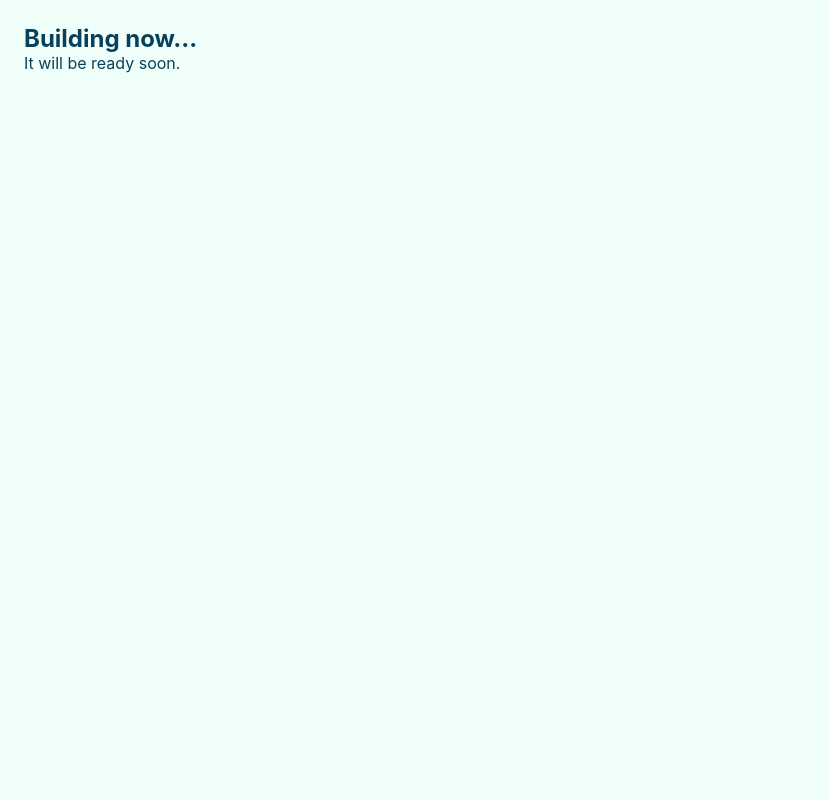
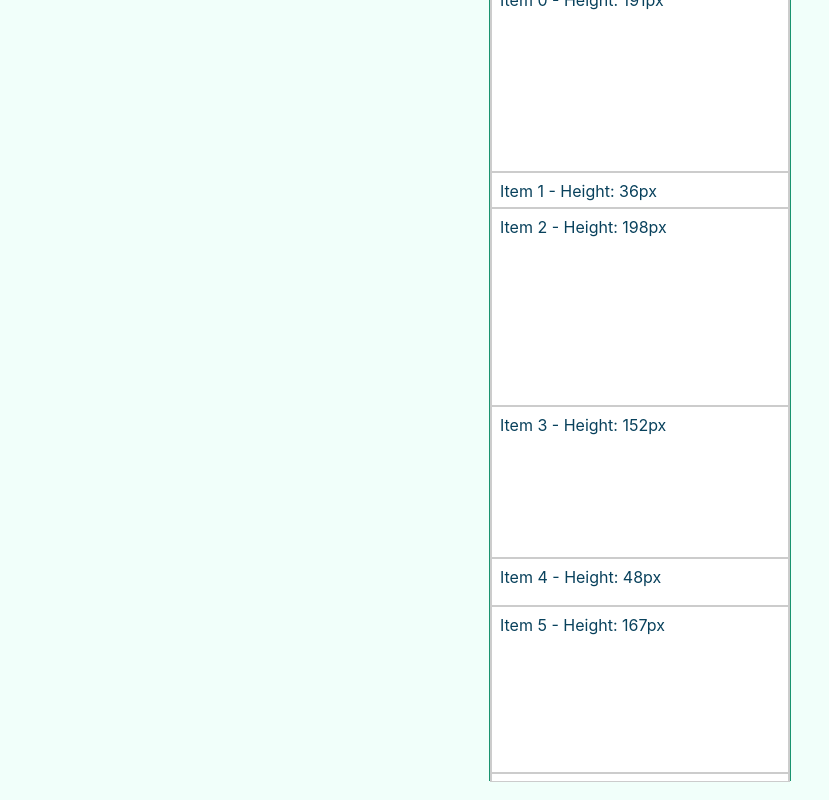
Before and after one commit to d1zzzzy/fansheng, a Next.js app: page /infinite-scroll in a window 1280 px wide. Before the commit this address had no page. Shown: the whole page, without its empty margins (0-829 px from the left). Built offline with nearby package versions, Linux system fonts and the light colour scheme.

Commit message:
fix: 删除无用变量添加 lodash 及其类型定义，新增无限滚动内容

```diff
--- /dev/null
+++ b/app/infinite-scroll/VirtualScroll.tsx
@@ -0,0 +1,186 @@
+import { useCallback, useEffect, useRef, useState } from "react";
+
+import debounce from "lodash/debounce";
+
+interface VirtualScrollProps {
+  data: {
+    id: number;
+    text: string;
+    height: number;
+  }[],
+  bufferSize?: number;
+  containerHeight: number;
+}
+
+export default function VirtualScroll ({
+  data,
+  bufferSize = 5,
+  containerHeight,
+}: VirtualScrollProps) {
+  const initialItemsToShow = Math.ceil(containerHeight / 50) + bufferSize * 2;
+  const [visibleStart, setVisibleStart] = useState(0);
+  const [visibleEnd, setVisibleEnd] = useState(() =>
+    Math.min(data.length, initialItemsToShow)
+  );
+  const [totalHeight, setTotalHeight] = useState(0);
+
+  const heights = useRef<number[]>([]);
+  const positions = useRef<number[]>([]);
+  const containerRef = useRef<HTMLDivElement>(null);
+  const isFirstRender = useRef(true);
+
+  // 初始化位置数组和高度，使用数据中的预设高度
+  useEffect(() => {
+    if (!data.length) return;
+
+    // 使用数据中的高度初始化
+    heights.current = data.map(item => item.height);
+    positions.current = new Array(data.length).fill(0);
+
+    // 计算初始位置
+    let accumHeight = 0;
+    for (let i = 0; i < data.length; i++) {
+      positions.current[i] = accumHeight;
+      accumHeight += heights.current[i];
+    }
+    setTotalHeight(accumHeight);
+
+    // 确保首次渲染时显示足够的内容
+    if (isFirstRender.current) {
+      setVisibleEnd(Math.min(data.length, initialItemsToShow));
+      isFirstRender.current = false;
+    }
+  }, [data, initialItemsToShow]);
+
+  // 更新位置信息
+  const updatePositions = useCallback(() => {
+    let accumHeight = 0;
+    for (let i = 0; i < positions.current.length; i++) {
+      positions.current[i] = accumHeight;
+      accumHeight += heights.current[i];
+    }
+    setTotalHeight(accumHeight);
+  }, []);
+
+  // 优化滚动处理，支持快速滚动，并在上下都添加缓冲区
+  const findStartIndex = useCallback((scrollTop: number) => {
+    // 使用二分查找优化查找速度
+    let start = 0;
+    let end = positions.current.length - 1;
+
+    while (start <= end) {
+      const mid = Math.floor((start + end) / 2);
+      const midPosition = positions.current[mid];
+
+      if (midPosition === scrollTop) {
+        return mid;
+      } else if (midPosition < scrollTop) {
+        start = mid + 1;
+      } else {
+        end = mid - 1;
+      }
+    }
+
+    // 添加上方缓冲区
+    const index = Math.max(0, start - 1);
+    return Math.max(0, Math.min(index - bufferSize, data.length - initialItemsToShow));
+  }, [data.length, initialItemsToShow, bufferSize]);
+
+  const debouncedScroll = useCallback(
+    debounce((scrollTop: number) => {
+      const start = findStartIndex(scrollTop);
+      // 确保上下都有缓冲区
+      const visibleCount = Math.ceil(containerHeight / 50); // 估算可见区域内的元素数量
+      const end = Math.min(
+        data.length,
+        start + visibleCount + bufferSize * 2 // 下方添加缓冲区
+      );
+
+      setVisibleStart(start);
+      setVisibleEnd(end);
+    }, 16),
+    [data.length, findStartIndex, containerHeight, bufferSize]
+  );
+
+  const handleScroll = useCallback(() => {
+    const container = containerRef.current;
+    if (!container) return;
+    debouncedScroll(container.scrollTop);
+  }, [debouncedScroll]);
+
+  // 测量实际高度并更新缓存
+  const measureHeights = useCallback(() => {
+    const container = containerRef.current;
+    if (!container) return;
+
+    const items = Array.from(
+      container.querySelectorAll('.virtual-item')
+    ) as HTMLDivElement[];
+
+    let needsUpdate = false;
+    items.forEach((item) => {
+      const index = Number(item.dataset.index);
+      const height = item.getBoundingClientRect().height;
+      const currentHeight = heights.current[index];
+
+      // 只在实际高度与预设高度不同时更新
+      if (currentHeight !== height) {
+        heights.current[index] = height;
+        needsUpdate = true;
+      }
+    });
+
+    if (needsUpdate) {
+      updatePositions();
+    }
+  }, [updatePositions]);
+
+  useEffect(() => {
+    const timeoutId = setTimeout(() => {
+      measureHeights();
+    }, 0);
+    return () => clearTimeout(timeoutId);
+  }, [visibleStart, visibleEnd, measureHeights]);
+
+  const visibleData = data.slice(visibleStart, visibleEnd);
+
+  return (
+    <div
+      ref={containerRef}
+      onScroll={handleScroll}
+      style={{
+        height: `${containerHeight}px`,
+        overflowY: 'auto',
+        position: 'relative',
+        border: '1px solid #ccc',
+      }}
+    >
+      <div
+        style={{
+          height: `${totalHeight}px`,
+          position: 'relative',
+        }}
+      >
+        {visibleData.map((item, index) => (
+          <div
+            key={item.id}
+            className="virtual-item"
+            data-index={visibleStart + index}
+            style={{
+              position: 'absolute',
+              top: `${positions.current[visibleStart + index]}px`,
+              width: '100%',
+              border: '1px solid #ccc',
+              boxSizing: 'border-box',
+              height: `${item.height}px`,
+              padding: '8px',
+              backgroundColor: '#fff',
+            }}
+          >
+            {item.text}
+          </div>
+        ))}
+      </div>
+    </div>
+  );
+}
--- /dev/null
+++ b/app/infinite-scroll/generateData.ts
@@ -0,0 +1,13 @@
+// utils/generateData.ts
+export const generateData = (count: number) => {
+  const data = [];
+  for (let i = 0; i < count; i++) {
+    const height = Math.floor(30 + Math.random() * 200);
+    data.push({
+      id: i,
+      text: `Item ${i} - Height: ${height}px`,
+      height,
+    });
+  }
+  return data;
+};
--- /dev/null
+++ b/app/infinite-scroll/page.tsx
@@ -0,0 +1,34 @@
+'use client';
+
+import { useEffect, useState } from "react";
+
+import { generateData } from './generateData';
+import VirtualScroll from './VirtualScroll';
+
+import "@/styles/infinite-scroll.scss";
+
+const metadata = {
+  title: "无限滚动列表",
+};
+
+export default function InfiniteScroll() {
+  const [data, setData] = useState<{
+    id: number,
+    text: string,
+    height: number;
+  }[]>([]);
+
+  useEffect(() => {
+    document.title = metadata.title;
+
+    setData(generateData(1000))
+  }, []);
+
+  return (
+    <article className="page flex justify-center items-center p-24 border-box">
+      <section className="scroll-content__container">
+        <VirtualScroll data={data} containerHeight={800} bufferSize={10} />
+      </section>
+    </article>
+  )
+}
--- a/package.json
+++ b/package.json
@@ -20,6 +20,7 @@
     "canvas-sketch-util": "^1.10.0",
     "codemirror": "^6.0.1",
     "gl-matrix": "^3.4.3",
+    "lodash": "^4.17.21",
     "next": "15.1.0",
     "nice-color-palettes": "^4.0.0",
     "pixi.js": "^8.6.6",
@@ -30,6 +31,7 @@
   "devDependencies": {
     "@eslint/eslintrc": "^3",
     "@types/codemirror": "^5.60.15",
+    "@types/lodash": "^4.17.14",
     "@types/node": "^20",
     "@types/react": "^19",
     "@types/react-dom": "^19",
--- /dev/null
+++ b/styles/infinite-scroll.scss
@@ -0,0 +1,47 @@
+.page {
+  --item-gap: 20px;
+  --container-width: 300px;
+  --container-height: 800px;
+  --scroll-padding-vertical: 10px;
+  --scroll-padding-horizontal: 12px;
+
+  .scroll {
+    &-content {
+      &__container {
+        width: var(--container-width);
+        height: var(--container-height);
+        border: 1px solid var(--sea-green);
+      }
+
+      &__inner {
+        position: relative;
+        padding: var(--scroll-padding-vertical) var(--scroll-padding-horizontal);
+      }
+    }
+
+    &-item {
+      margin-bottom: var(--item-gap);
+      box-shadow: 0 0 2px 2px var(--wine);
+
+      &.placeholder {
+        position: absolute;
+        left: var(--scroll-padding-horizontal);
+        margin-bottom: 0;
+        background-color: red;
+        box-shadow: 0 0 4px 4px var(--wine);
+
+        &-head {
+          top: var(--scroll-padding-vertical);
+        }
+
+        &-tail {
+          bottom: var(--scroll-padding-vertical);
+        }
+      }
+
+      &:nth-last-child(2) {
+        margin-bottom: 0;
+      }
+    }
+  }
+}
```
Also changed, not shown: app/page.tsx (+8 -0 lines), public/assets/virtual-infinite-list.jpg (added), 1 other file (tests, documents, lock files or other folders).
